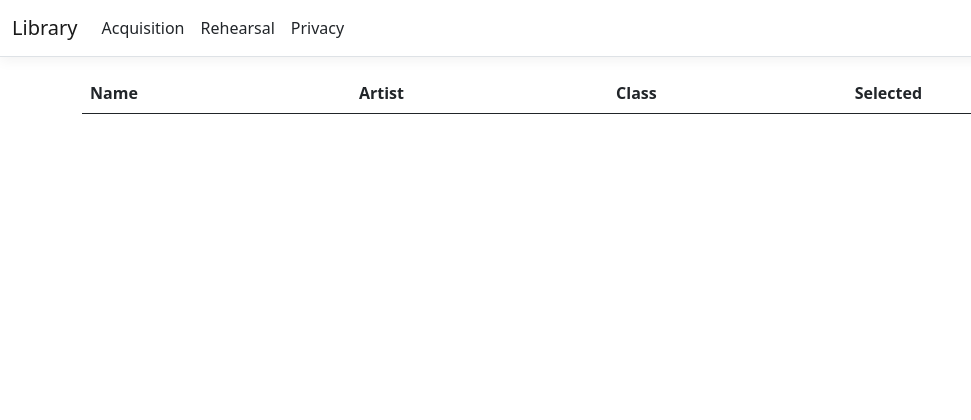
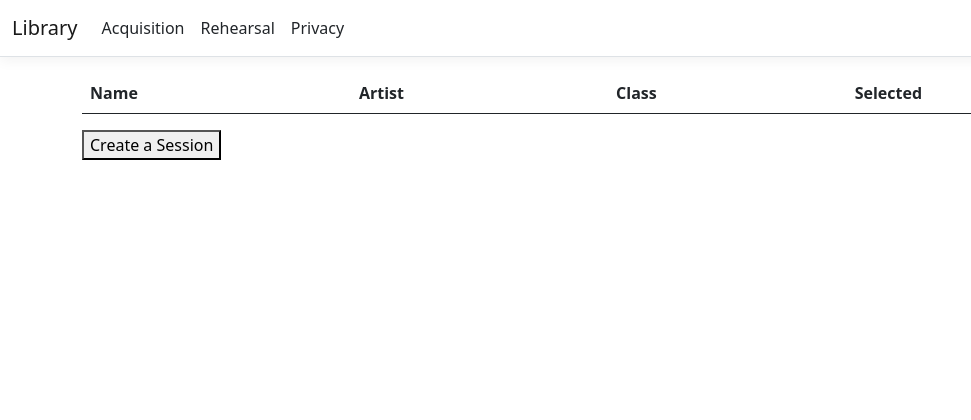
Before and after one commit to thato-c/RepertoireManagementSystem, an ASP.NET Core app: template Repertoire-Management-System/Repertoire-Management-System/Views/Rehearsal/CreateSession.cshtml in a window 1280 px wide. Shown: the top 420 px of the page, without its empty margins (0-971 px from the left). Run offline with ASP.NET Core 8, Linux system fonts and the light colour scheme; the template is opened without the code that fills it, so the values that code supplies are empty; style sheets or scripts are compiled from the project's sources.

Commit message:
Present the whole CreateSessionView as a Form

```diff
--- a/Repertoire-Management-System/Repertoire-Management-System/Views/Rehearsal/CreateSession.cshtml
+++ b/Repertoire-Management-System/Repertoire-Management-System/Views/Rehearsal/CreateSession.cshtml
@@ -3,6 +3,7 @@
 
 @if (Model != null)
 {
+    <form asp-controller="" asp-action="" method="post">
         <table class="table">
             <thead>
                 <tr>
@@ -26,12 +27,14 @@
                             @Model.SessionSongs[i].Class
                         </td>
                         <td>
-                        <input asp-for="SessionSongs[i].IsSelected" class="form-check-input" name="IsSelected"/>
+                            <input asp-for="SessionSongs[i].IsSelected" class="form-check-input" name="IsSelected" />
                         </td>
                     </tr>
                 }
             </tbody>
         </table>
+        <button type="submit">Create a Session</button>
+    </form>
 }
 else
 {
```
Also changed, not shown: 7 other files. Lines whose indentation alone changed are shown as unchanged.
